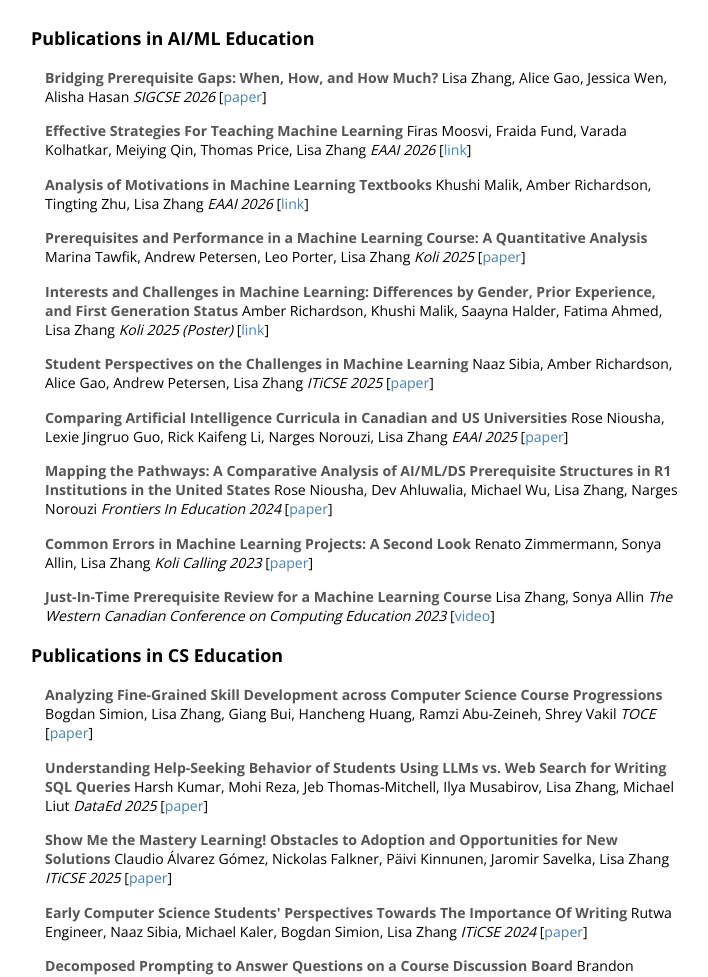
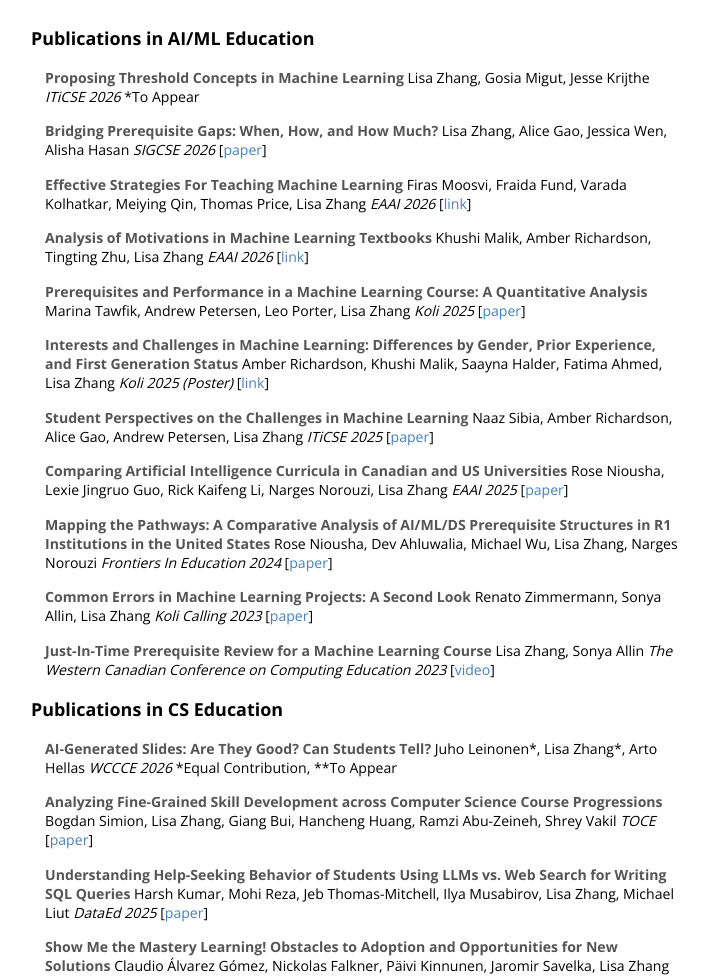
Before and after one commit to xuexue/homepage, a website: page index.html in a window 1280 px wide. Shown: the part 1915-2892 px from the top of the page, without its empty margins (284-992 px from the left). Drawn offline with nearby package versions, Linux system fonts and the light colour scheme.

Commit message:
Add new papers

```diff
--- a/index.html
+++ b/index.html
@@ -109,6 +109,11 @@ my work with undergraduate students will be limited during this time.
 
  <h3>Publications in AI/ML Education</h3>
  <div class="pub">
+  <span class="title">Proposing Threshold Concepts in Machine Learning</span>
+   <span class="author">Lisa Zhang, Gosia Migut, Jesse Krijthe</span> <span class="venue">ITiCSE 2026</span>
+   <span>*To Appear</span></div>
+
+ <div class="pub">
   <span class="title">Bridging Prerequisite Gaps: When, How, and How Much?</span>
    <span class="author">Lisa Zhang, Alice Gao, Jessica Wen, Alisha Hasan</span> <span class="venue">SIGCSE 2026</span>
    <span>[</span><a href="https://dl.acm.org/doi/10.1145/3770762.3772516">paper</a><span>] </span></div>
@@ -155,6 +160,11 @@ my work with undergraduate students will be limited during this time.
   <span class="title">Just-In-Time Prerequisite Review for a Machine Learning Course</span> <span class="author">Lisa Zhang, Sonya Allin</span> <span class="venue">The Western Canadian Conference on Computing Education 2023</span> <span>[</span><a href="https://www.youtube.com/watch?v=idF76UjiDt8&amp;feature=youtu.be&amp;ab_channel=EdKnorr">video</a><span>]</span></div>
 
  <h3>Publications in CS Education</h3>
+
+ <div class="pub">
+  <span class="title">AI-Generated Slides: Are They Good? Can Students Tell?</span>
+   <span class="author">Juho Leinonen*, Lisa Zhang*, Arto Hellas</span> <span class="venue">WCCCE 2026</span>
+   <span>*Equal Contribution, **To Appear</span></div>
 
  <div class="pub">
   <span class="title">Analyzing Fine-Grained Skill Development across Computer Science Course Progressions</span>
```
